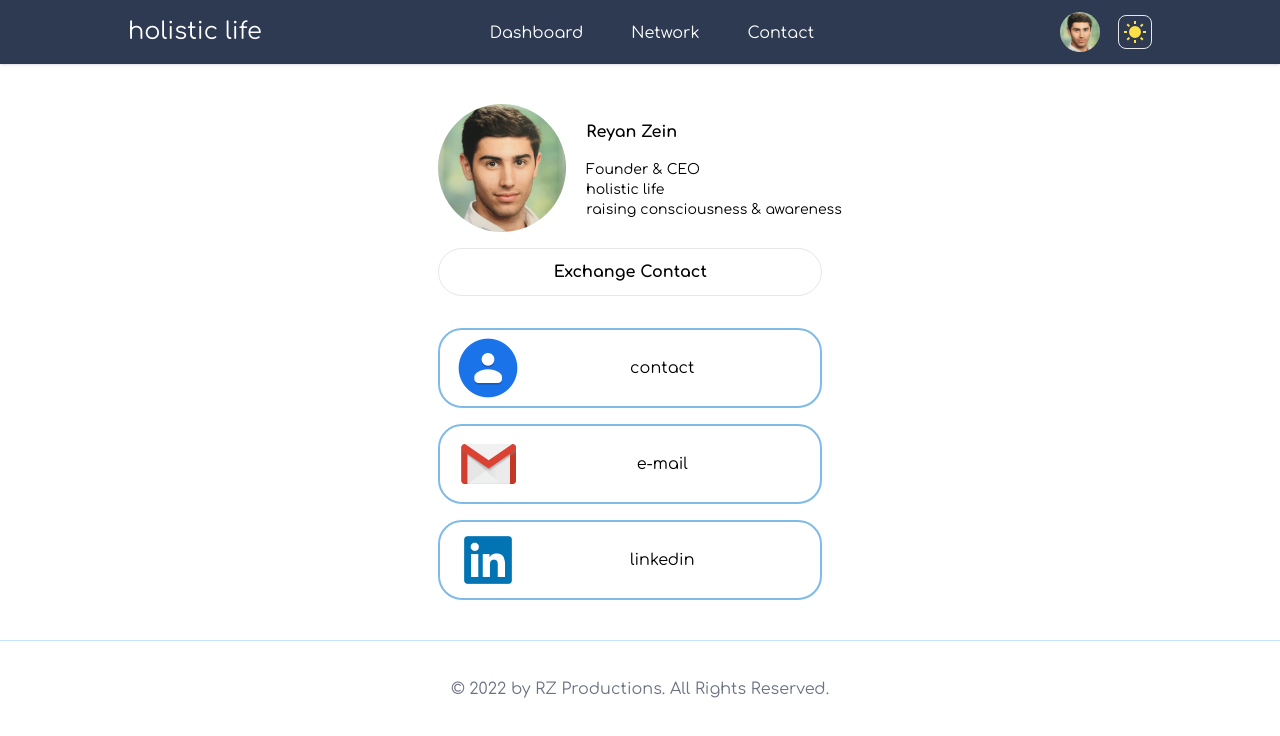
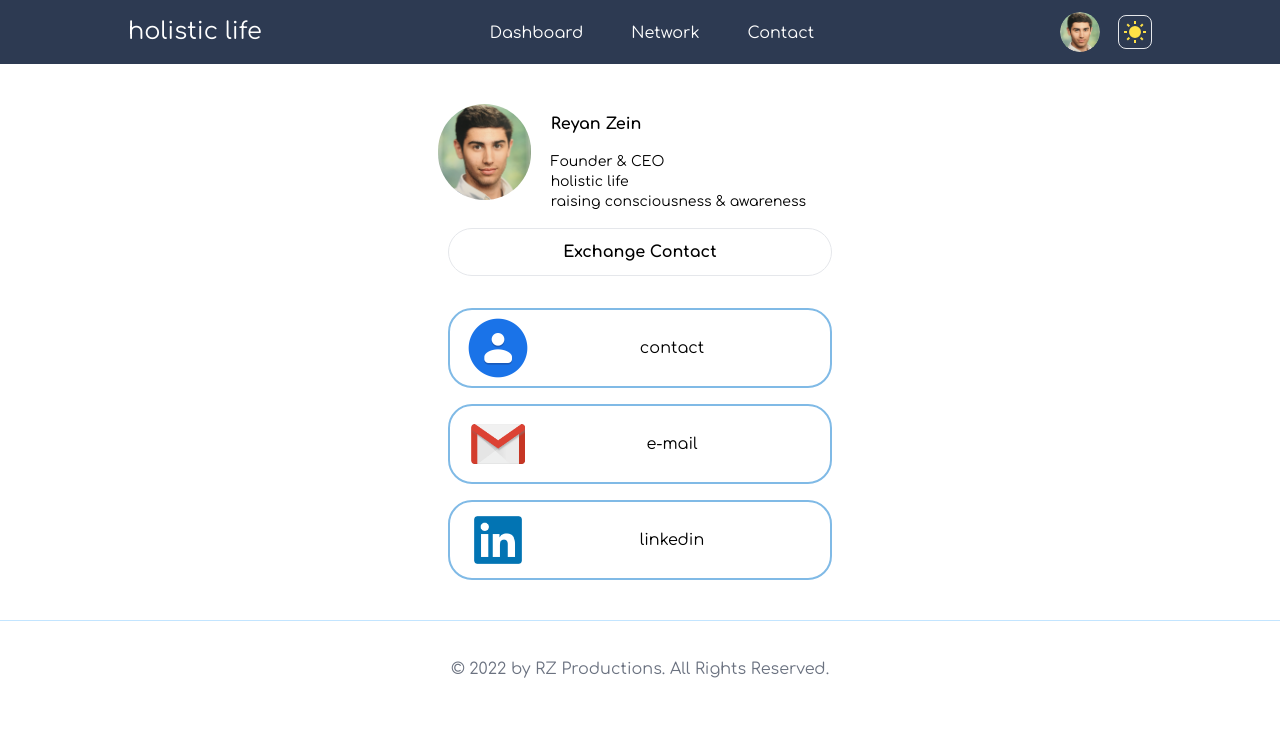
Before and after one commit to Kyrillus/Holistic-Life, a Next.js app: page /contact in a window 1280 px wide. Shown: the top 736 px of the page. Built offline with nearby package versions, Linux system fonts and the light colour scheme.

Commit message:
add padding to contact page

```diff
--- a/components/footer/footer.tsx
+++ b/components/footer/footer.tsx
@@ -6,7 +6,7 @@ function Footer() {
     return (
         <div>
             <footer className="flex flex-row mt-auto h-24 w-full items-center justify-center border-t border-uranianBlue">
-                <p className="text-gray-500">
+                <p className="text-gray-500 text-center">
                     © {currentYear} by RZ Productions. All Rights Reserved.
                 </p>
             </footer>
--- a/pages/contact.tsx
+++ b/pages/contact.tsx
@@ -14,11 +14,13 @@ function Contact() {
     return (
         <div className="">
             <div className="flex justify-center py-10 px-4">
-                <div className="flex-col flex gap-4">
-                    <div className="flex">
-                        <div className="flex w-full gap-5">
-                            <img className="h-32 w-32 rounded-full object-cover object-top" src="/profile/reyan.jpg"/>
-                            <div className="flex flex-col pt-4">
+                <div className="flex-col items-center flex gap-4">
+                    <div className="flex justify-center">
+                        <div className="flex gap-5">
+                            <div className="flex w-1/3 md:w-auto">
+                                <img className="md:w-32 md:w-32 w-24 h-24  rounded-full object-cover object-top" src="/profile/reyan.jpg"/>
+                            </div>
+                            <div className="flex flex-col justify-center w-2/3 md:w-full pt-2">
                                 <p className="font-extrabold">Reyan Zein</p>
                                 <div className="pt-4">
                                     <p className="text-sm">Founder &amp; CEO</p>
@@ -27,19 +29,16 @@ function Contact() {
                                 </div>
                             </div>
                         </div>
-                        <div className="flex">
-
-                        </div>
                     </div>
                     <div className="">
-                        <button className="w-96 h-12 px-5 rounded-full border text-gray-500">
+                        <button className="w-[20rem] sm:w-[22rem] md:w-96 h-12 px-5 rounded-full border text-gray-500">
                             <p className="font-extrabold text-black">Exchange Contact</p>
                         </button>
                     </div>
-                    <div className="flex flex-col gap-4 pt-4">
+                    <div className="flex flex-col items-center md:items-start gap-4 pt-4">
                         {socialIcons.map(item =>
                             <div
-                                className="flex w-96 h-20 items-center cursor-pointer border-[0.15rem] border-aero hover:bg-uranianBlue  border rounded-3xl py-4 px-4">
+                                className="flex w-[20rem] sm:w-[22rem] md:w-96 h-20 overflow-hidden items-center cursor-pointer border-[0.15rem] border-aero hover:bg-uranianBlue  border rounded-3xl py-4 px-4">
                                 <div className="w-16 flex justify-center">
                                     <img className={"h-" + item.height + " w-auto"}
                                          src={"/social-icons/" + item.file + ".png"}/>
--- a/styles/globals.css
+++ b/styles/globals.css
@@ -7,5 +7,6 @@
 
 * {
     font-family: Comfortaa, serif;
+    overflow-x: hidden;
     @apply selection:bg-uranianBlue;
 }
```
